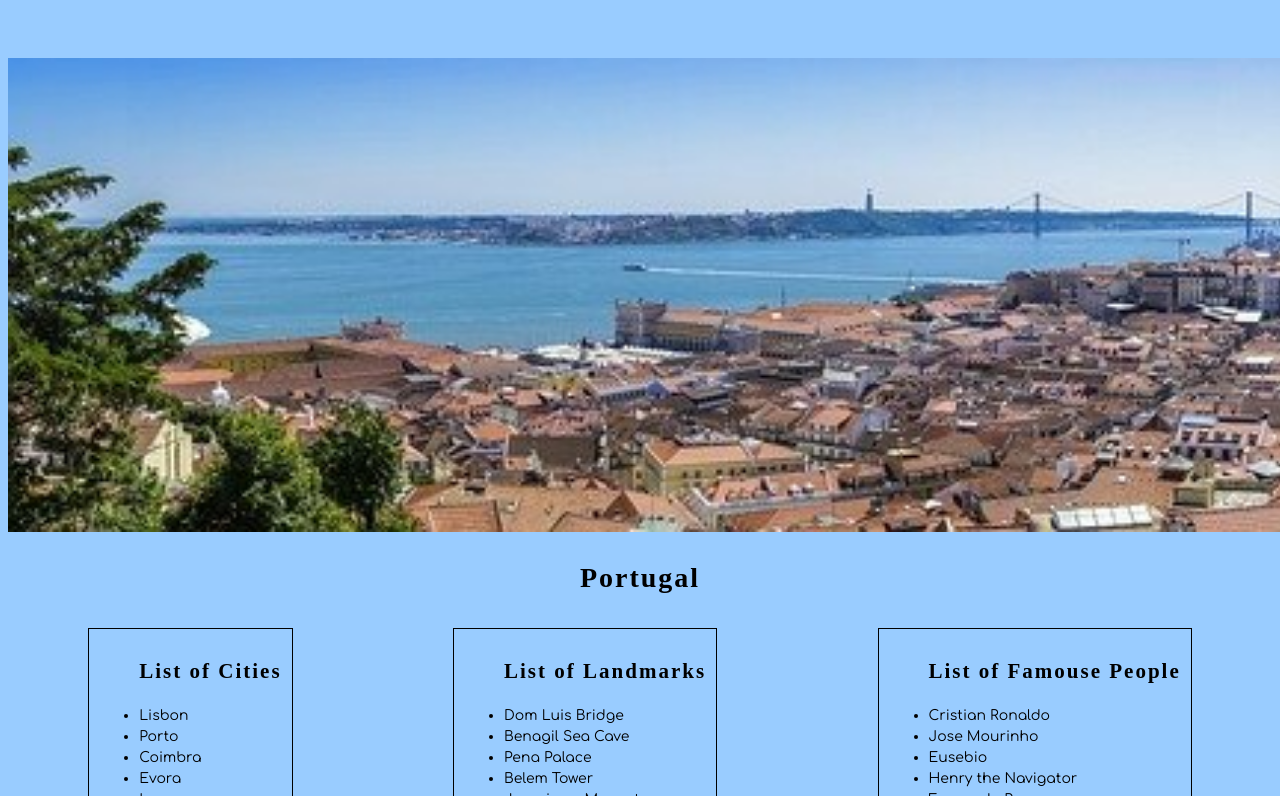
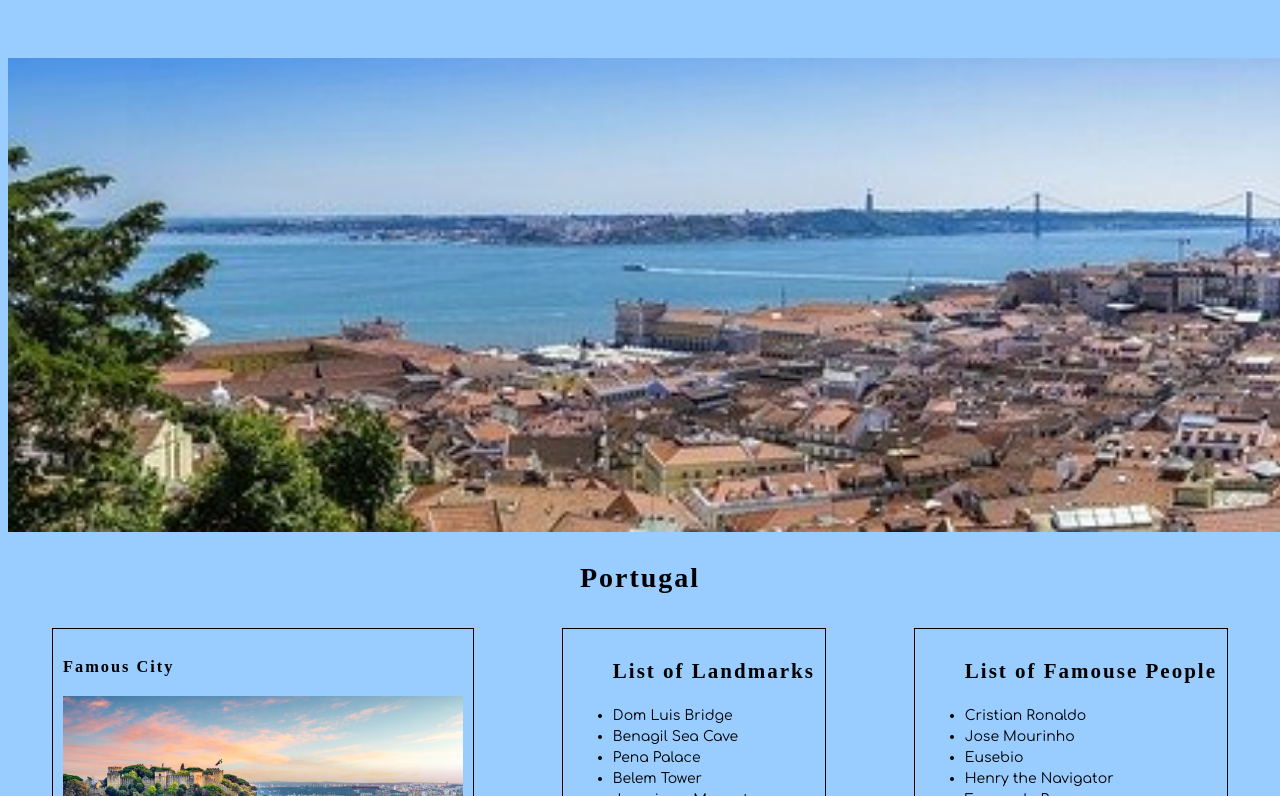
Before and after one commit to nss-day-cohort-46/hello-world-snowballs, a plain HTML site: page portugal-index.html in a window 1280 px wide. Shown: the part 156-952 px from the top of the page. Drawn offline with Linux system fonts and the light colour scheme; a web font is replaced by a local one.

Commit message:
added import PortugalCitiesList and exports to cities files

```diff
--- a/portugal-index.html
+++ b/portugal-index.html
@@ -33,14 +33,14 @@
     <div class="portugal__bottomContainer">
       <!-- list of cities -->
       <div class="portugal__bottomContainer__cities">
-        <ul>
+        <!-- <ul>
             <h2>List of Cities</h2>
             <li>Lisbon</li>
             <li>Porto</li>
             <li>Coimbra</li>
             <li>Evora</li>
             <li>Lagos</li>
-        </ul>
+        </ul> -->
       </div>
 
       <!-- list of landmarks -->
@@ -76,6 +76,7 @@
   <footer>
     <small style="float: right">&copy; Copyright 2021</small>
   </footer>
+  <script type="module" src="./scripts/main.js"> </script>
 </body>
 
 </html>
--- a/scripts/main.js
+++ b/scripts/main.js
@@ -1 +1,4 @@
 console.log("Welcome to the main module")
+import { PortugalCitiesList} from "./portugal/cities/citiesList.js"
+
+PortugalCitiesList()
--- a/scripts/portugal/cities/cities.js
+++ b/scripts/portugal/cities/cities.js
@@ -1,7 +1,7 @@
 export const City = (cityObj) => {
     return `
         <section class="cityObj card">
-        <div><img  class="cityObj__image image--card" src="${cityObj.image}" /></div>
+        <div><img  class="cityObj__image image--card" src="${cityObj.image}" width = "400px" /></div>
             <div class="cityObj__name">City: ${cityObj.name}</div>
             <div class="CityObj__species">Population: ${cityObj.population}</div>
         </section>
--- a/scripts/portugal/cities/citiesList.js
+++ b/scripts/portugal/cities/citiesList.js
@@ -0,0 +1,21 @@
+import { City } from "./cities.js"
+import {useCitiesCollection } from "./citiesDataProvider.js"
+
+export const PortugalCitiesList = () => {
+  // debugger
+  // Get a reference to the `<article class="content">` element
+  const contentElement = document.querySelector(".portugal__bottomContainer__cities")
+
+  const cities = useCitiesCollection()
+  // console.log("holyFish", holyCityArray)
+
+
+  let citiesHTMLRepresentation = "<h3>Famous City</h3>"
+  for (const city of cities) {
+      citiesHTMLRepresentation += City(city)
+  }
+
+  contentElement.innerHTML += `
+    ${citiesHTMLRepresentation}
+  `
+  }
```
